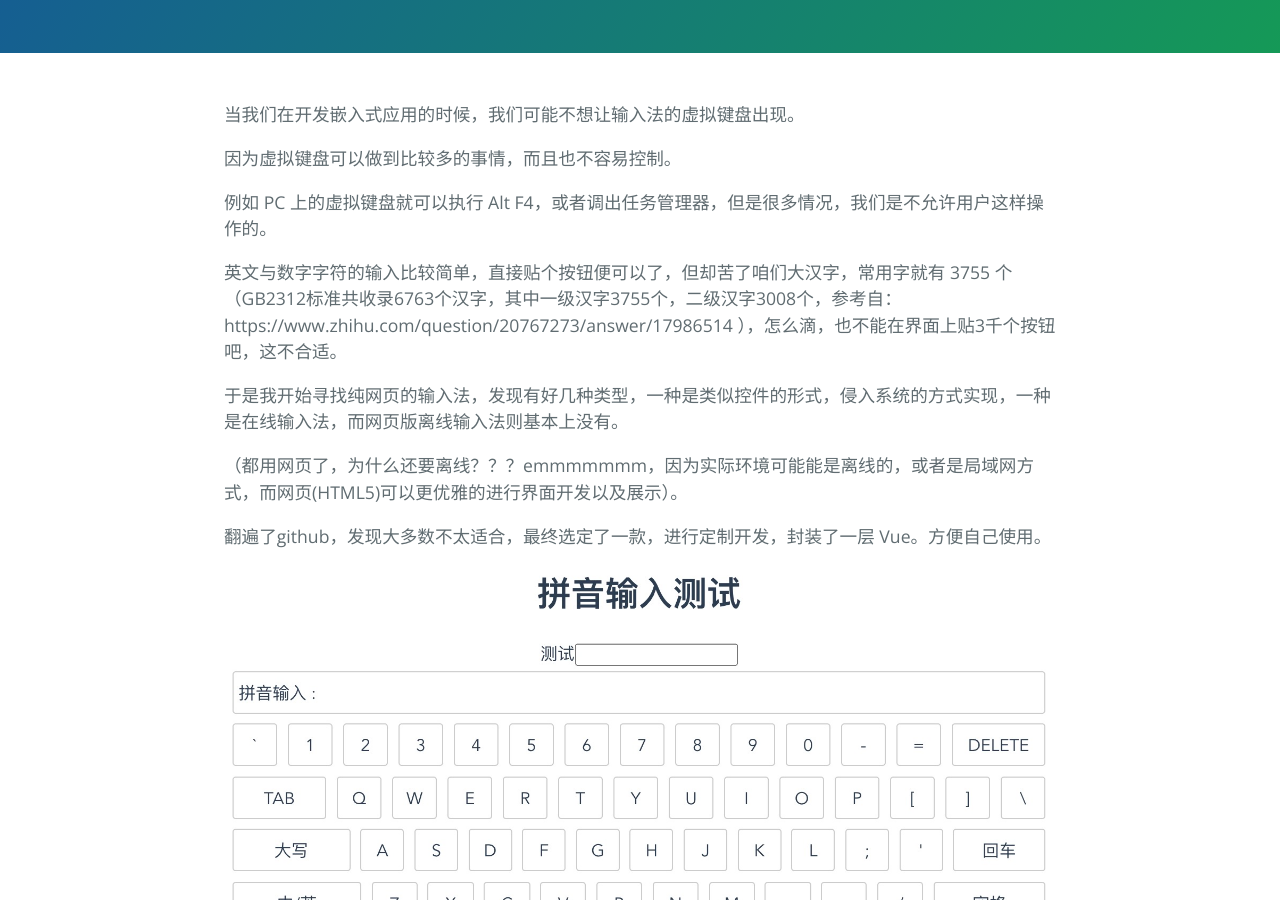
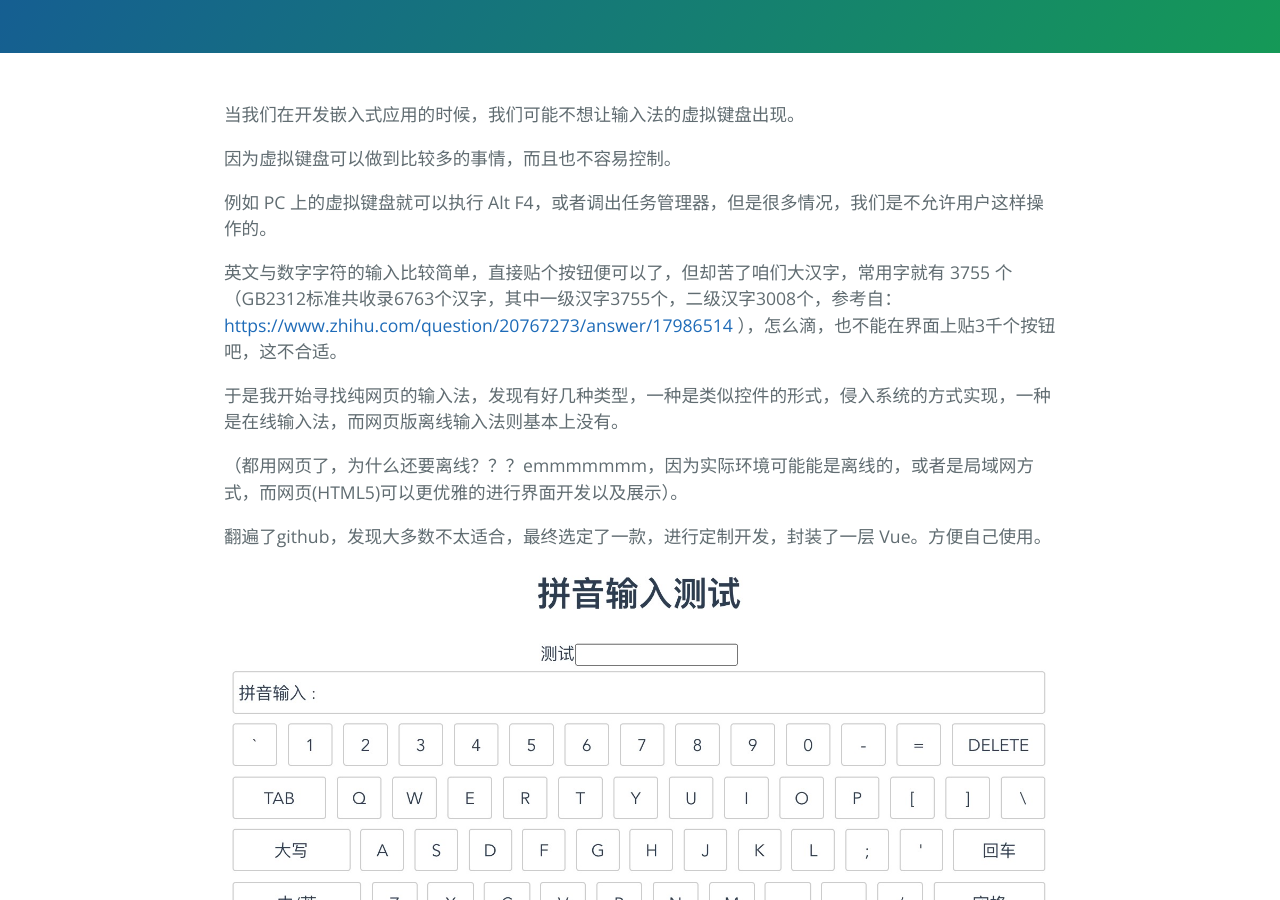
Before and after one commit to kekxv/kekxv.github.io, a Jekyll site: the page built from _posts/2020-07-02-vue网页简单拼音输入法.md, in a window 1280 px wide and 900 px high, scrolled down 344 px. Built offline with Jekyll 4.4.1, drawn with Linux system fonts in a browser that asks for light colours; part of the change alters nothing that is shown.

Commit message:
更新链接的超链接

```diff
--- a/_posts/2020-07-02-vue网页简单拼音输入法.md
+++ b/_posts/2020-07-02-vue网页简单拼音输入法.md
@@ -12,7 +12,7 @@ author: "kekxv"
 
 例如 PC 上的虚拟键盘就可以执行 Alt F4，或者调出任务管理器，但是很多情况，我们是不允许用户这样操作的。
 
-英文与数字字符的输入比较简单，直接贴个按钮便可以了，但却苦了咱们大汉字，常用字就有 3755 个（GB2312标准共收录6763个汉字，其中一级汉字3755个，二级汉字3008个，参考自：https://www.zhihu.com/question/20767273/answer/17986514 ），怎么滴，也不能在界面上贴3千个按钮吧，这不合适。
+英文与数字字符的输入比较简单，直接贴个按钮便可以了，但却苦了咱们大汉字，常用字就有 3755 个（GB2312标准共收录6763个汉字，其中一级汉字3755个，二级汉字3008个，参考自：[https://www.zhihu.com/question/20767273/answer/17986514](https://www.zhihu.com/question/20767273/answer/17986514) ），怎么滴，也不能在界面上贴3千个按钮吧，这不合适。
 
 于是我开始寻找纯网页的输入法，发现有好几种类型，一种是类似控件的形式，侵入系统的方式实现，一种是在线输入法，而网页版离线输入法则基本上没有。
 
```
